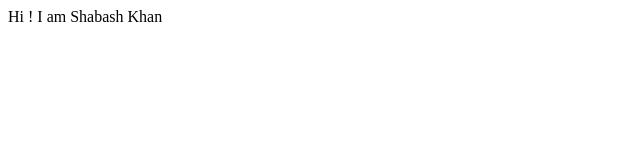
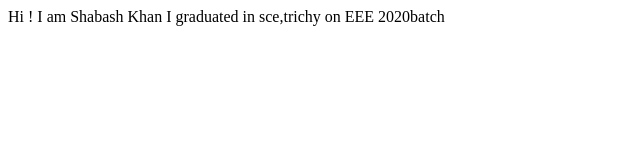
Before and after one commit to shahbazDev/shabash-khan-site, a plain HTML site: page index.html in a window 1280 px wide. Shown: the whole page, without its empty margins (0-640 px from the left). Drawn offline with Linux system fonts and the light colour scheme.

Commit message:
docs:added more details

```diff
--- a/index.html
+++ b/index.html
@@ -8,5 +8,7 @@
 </head>
 <body>
     Hi ! I am Shabash Khan
+    I graduated in sce,trichy on EEE 2020batch
+
 </body>
 </html>
```
